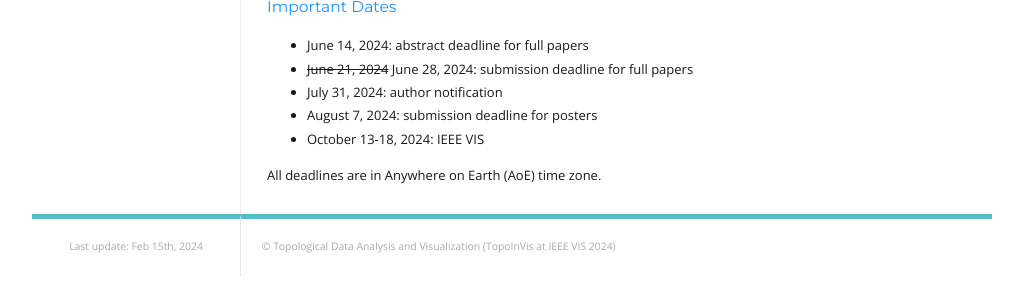
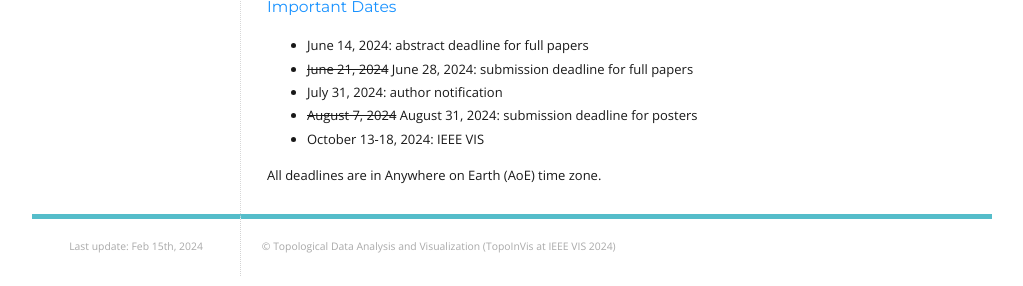
Before and after one commit to TopoInVis-Workshop/2024, a Jekyll site: the page built from _pages/call-for-papers.md, in a window 1280 px wide. Shown: the part 1295-1581 px from the top of the page, without its empty margins (128-1151 px from the left). Built offline with Jekyll 4.4.1, drawn with Linux system fonts in a browser that asks for light colours.

Commit message:
Update call-for-papers.md

```diff
--- a/_pages/call-for-papers.md
+++ b/_pages/call-for-papers.md
@@ -45,7 +45,7 @@ The accepted posters will be presented at the main poster event at VIS.
 * June 14, 2024: abstract deadline for full papers
 * <del>June 21, 2024</del> June 28, 2024: submission deadline for full papers
 * July 31, 2024: author notification
-* August 7, 2024: submission deadline for posters
+* <del>August 7, 2024</del> August 31, 2024: submission deadline for posters
 * October 13-18, 2024: IEEE VIS
 
 All deadlines are in Anywhere on Earth (AoE) time zone.
```
